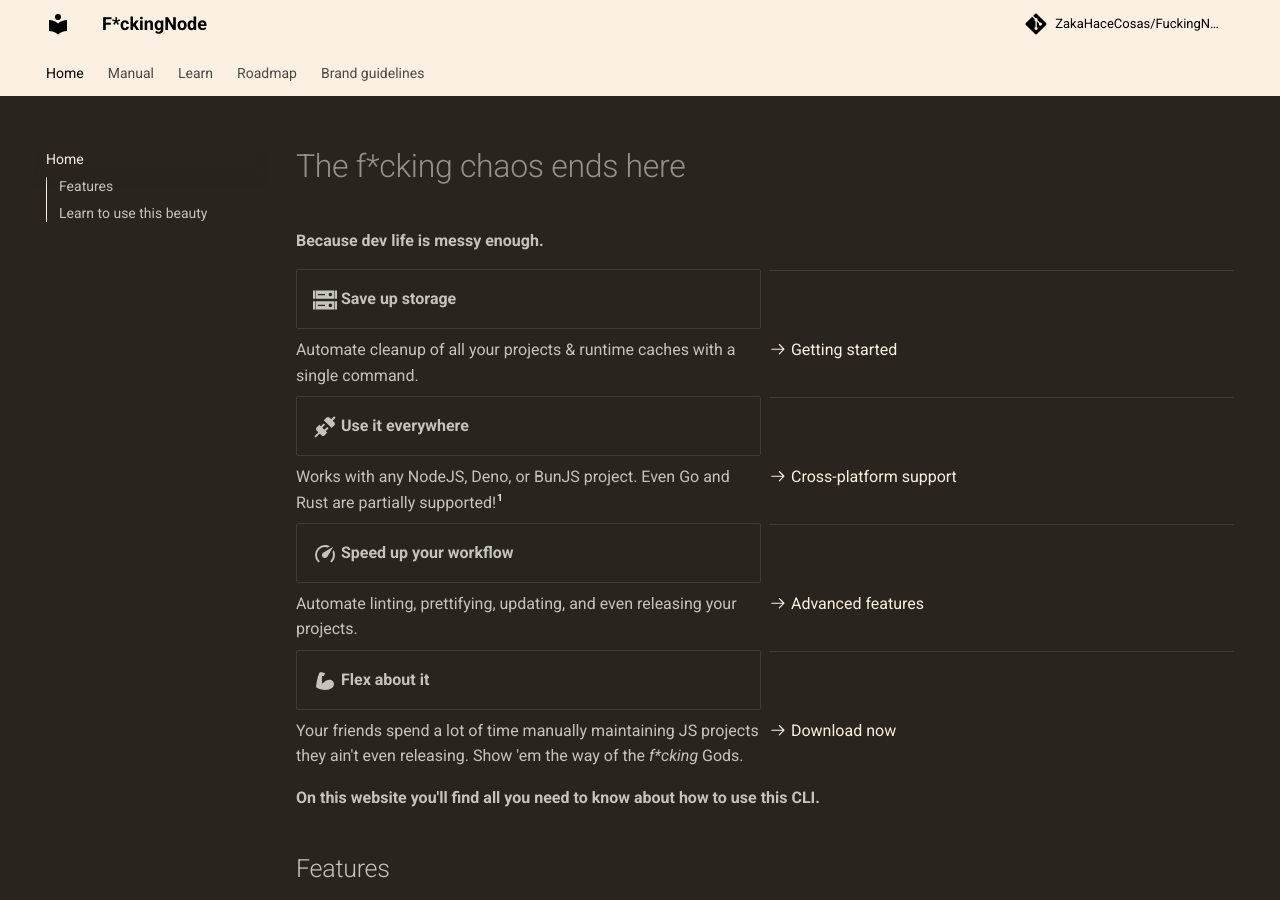
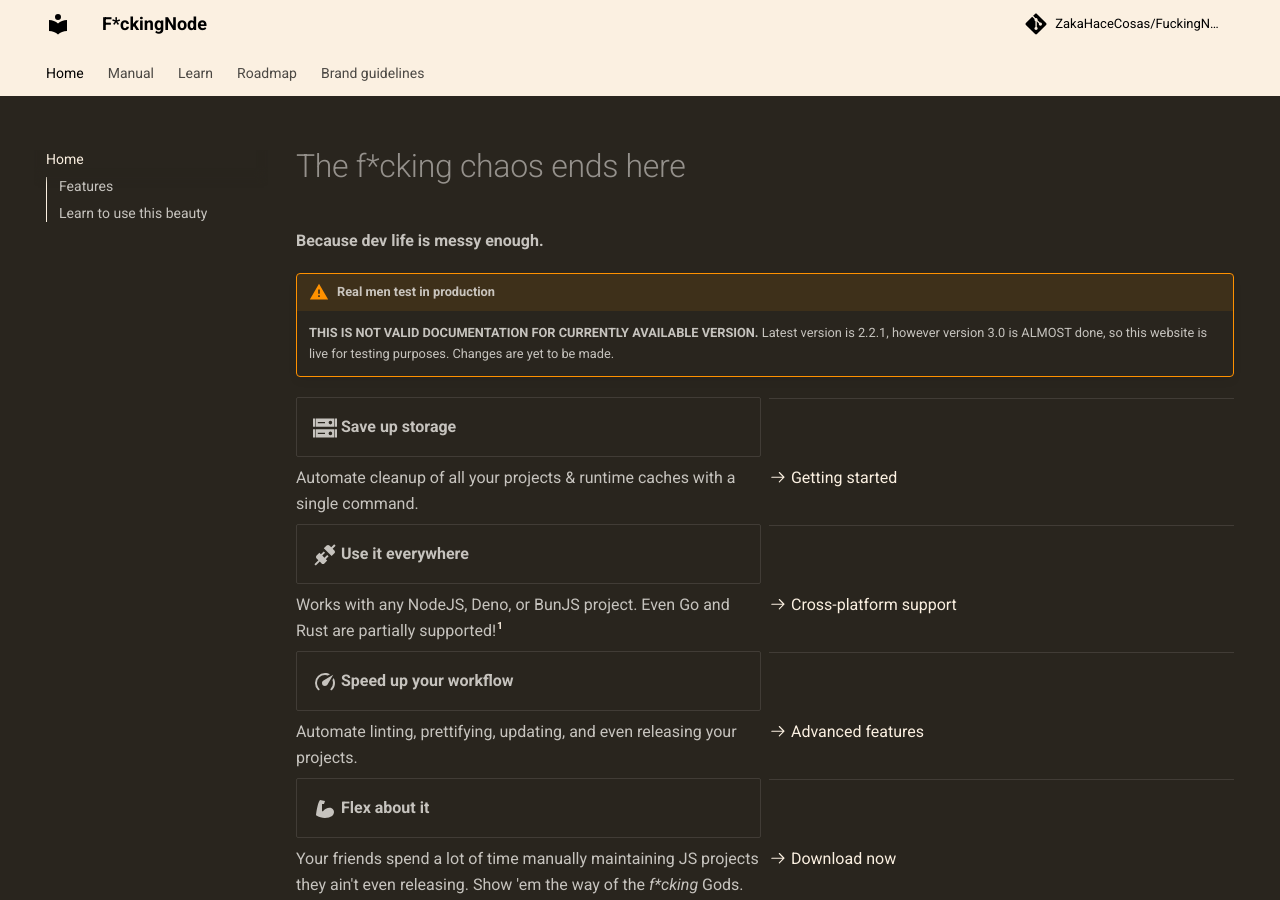
Before and after one commit to ZakaHaceCosas/FuckingNode, an MkDocs documentation site: the page built from docs/index.md, in a window 1280 px wide and 900 px high. Built offline with MkDocs 1.6.1 and Material for MkDocs 9.7.7, drawn with Linux system fonts in a browser that asks for light colours; comment, search, counter and statistics services are not loaded.

Commit message:
(v3) update docs (8/n) (final before RC)

```diff
--- a/docs/index.md
+++ b/docs/index.md
@@ -6,6 +6,10 @@
 # The f*cking chaos ends here
 
 **Because dev life is messy enough.**
+
+!!! warning "Real men test in production"
+    **THIS IS NOT VALID DOCUMENTATION FOR CURRENTLY AVAILABLE VERSION.**
+    Latest version is 2.2.1, however version 3.0 is ALMOST done, so this website is live for testing purposes. Changes are yet to be made.
 
 <!-- markdownlint-disable md033 -->
 
```
Also changed, not shown: docs/learn/audit.md (+3 -0 lines), docs/learn/cross-runtime-support.md (+3 -0 lines).
